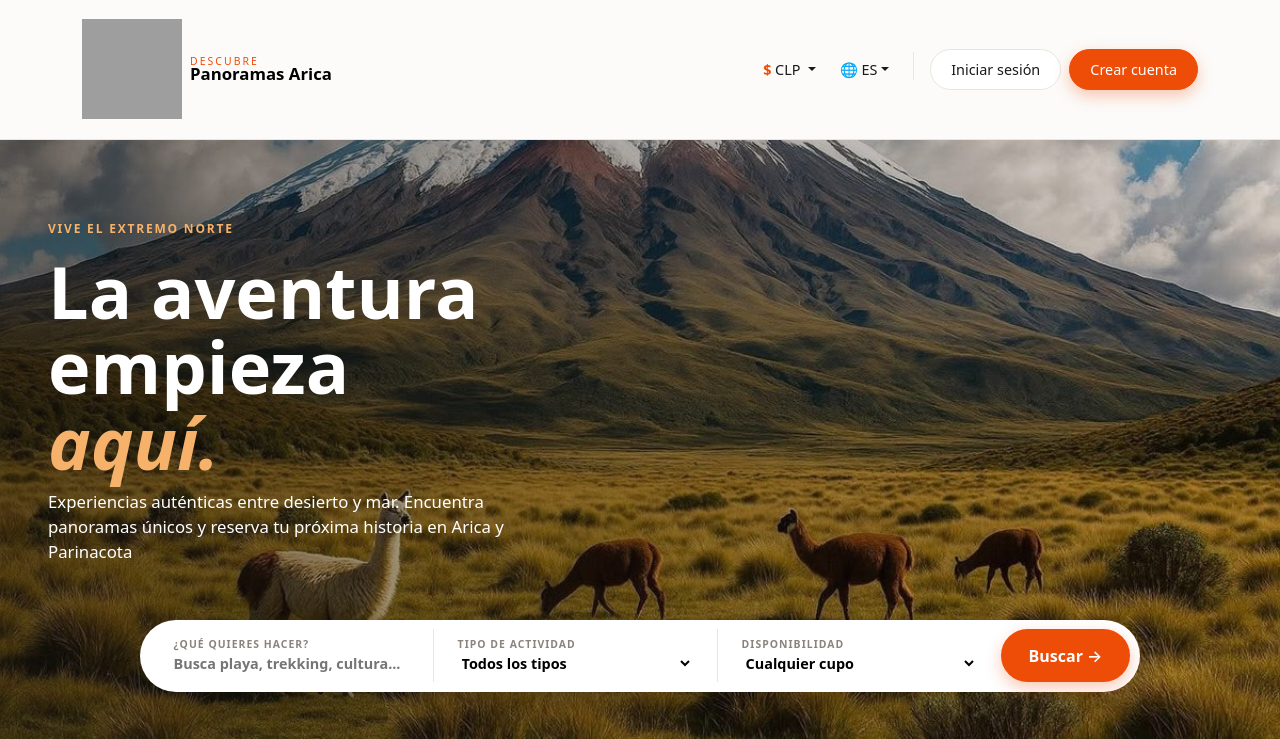
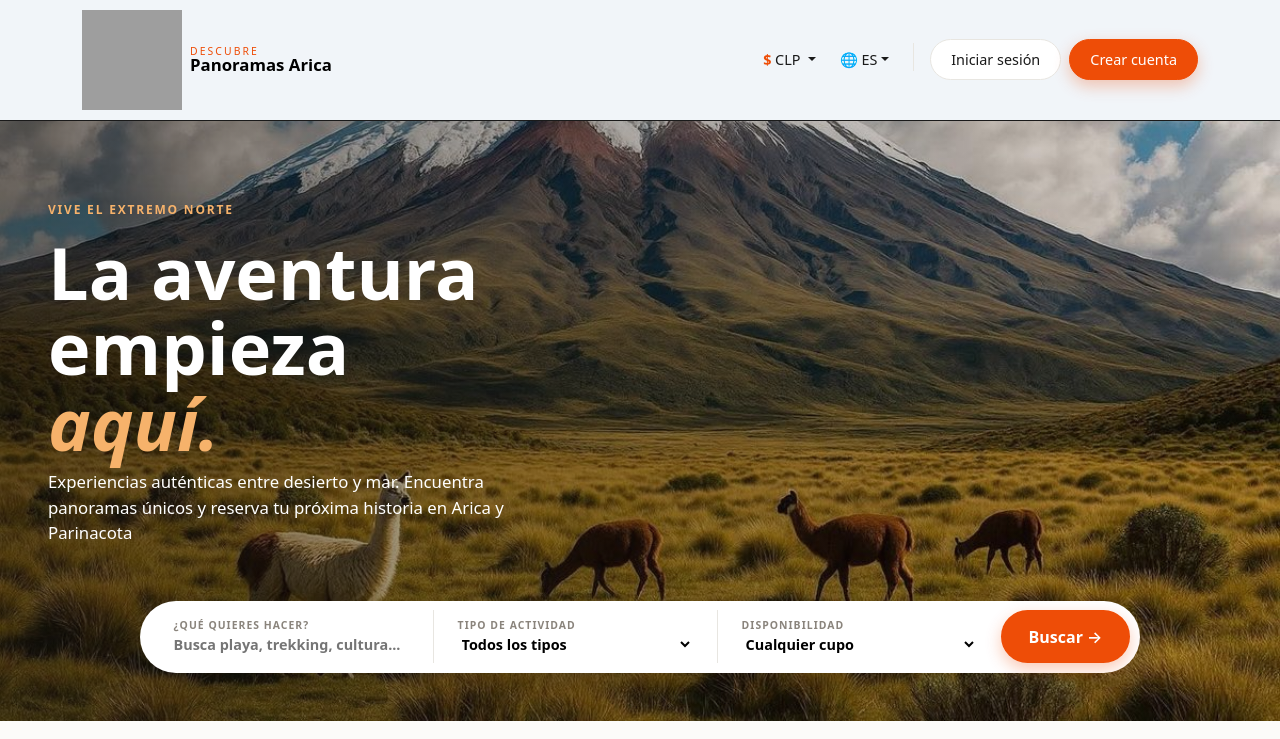
Before and after one commit to NightSS-01/PanoramasArica, a Django app: page / in a window 1280 px wide. Shown: the top 739 px of the page. Run offline with Django 5.2, Linux system fonts and the light colour scheme; grey boxes are pictures that could not be loaded.

Commit message:
style: correcion de color navbar

```diff
--- a/PanoramasArica/core/static/style.css
+++ b/PanoramasArica/core/static/style.css
@@ -9,11 +9,10 @@ body {
   background: var(--color-fondo);
   color: var(--color-texto);
 }
-
 .app-navbar {
-  background: var(--color-fondo);
-  border-bottom: 1px solid var(--color-borde);
-  padding-block: 0.9rem;
+  background: #F1F5F9;
+  border-bottom: 1px solid;
+  padding-block: 0.3rem;
 }
 
 .brand-kicker {
```
